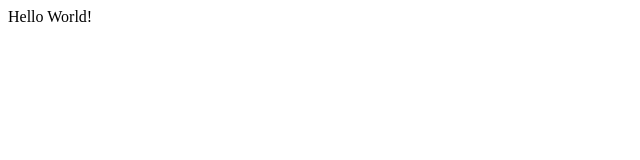
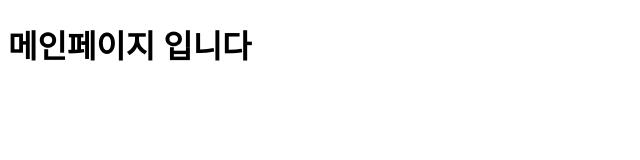
Before and after one commit to LIKELION-BACK-END/my-blog, a Gatsby site: page / in a window 1280 px wide. Shown: the whole page, without its empty margins (0-640 px from the left). Built offline with nearby package versions, Linux system fonts and the light colour scheme; Gatsby itself is replaced by a stand-in of ours.

Commit message:
테스트 페이지 추가

```diff
--- a/src/pages/index.js
+++ b/src/pages/index.js
@@ -3,9 +3,10 @@ import React from "react"
 const IndexPage = () => {
 
   return (
-    <div>
-      Hello World!
-    </div>
+    <main>
+      <title>메인페이지</title>
+      <h1>메인페이지 입니다</h1>
+    </main>
   )
 }
 
```
Also changed, not shown: src/pages/about.js (added, +12 -0 lines), src/pages/test-space.js (added, +12 -0 lines), src/pages/test.js (added, +12 -0 lines).
